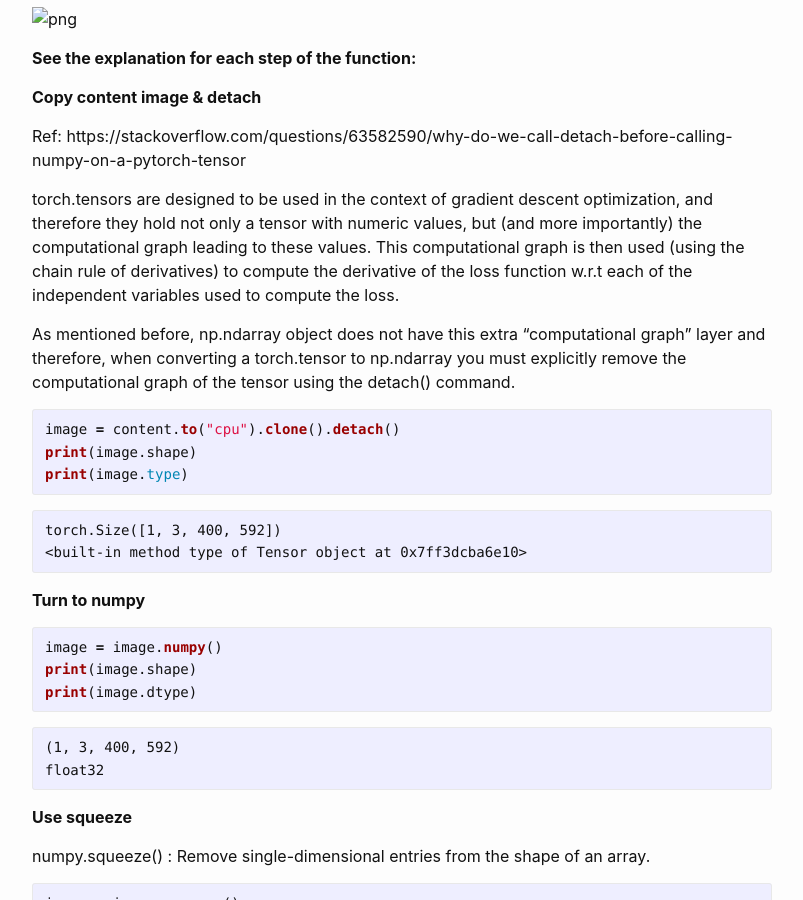
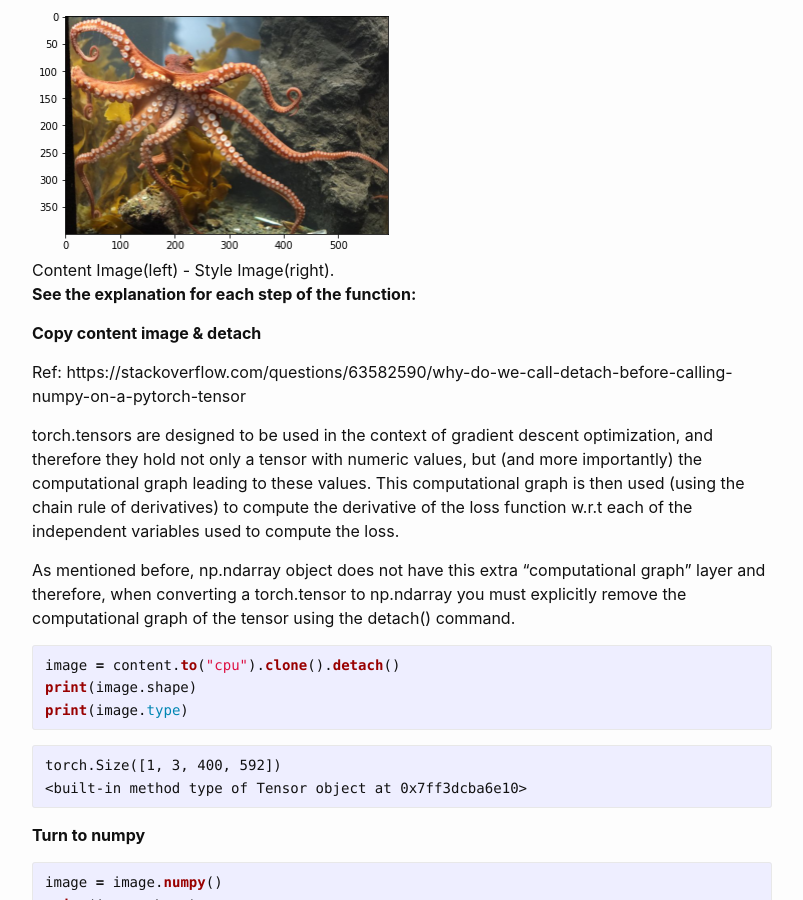
Before and after one commit to pelinbalci/pelinbalci.github.io, a Jekyll site: the page built from _posts/2020-10-19-image-operations.md, in a window 1280 px wide and 900 px high, scrolled down 3438 px. Shown: the whole window, without its empty margins (238-1041 px from the left). Built offline with Jekyll 4.4.1, drawn with Linux system fonts in a browser that asks for light colours; some of the changed text lies outside the part shown.

Commit message:
add image

```diff
--- a/_posts/2020-10-19-image-operations.md
+++ b/_posts/2020-10-19-image-operations.md
@@ -185,9 +185,10 @@ ax2.imshow(im_convert(style))
     <matplotlib.image.AxesImage at 0x7ff3dcbcafd0>
 
 
-
-
-![png](assets/image_op/content_style.png)
+<div class="fig figcenter fighighlight">
+  <img src="/assets/image_op/content.png" width="49%">
+  <div class="figcaption">Content Image(left) - Style Image(right).</div>
+</div>
 
 
 **See the explanation for each step of the function:**
@@ -360,12 +361,9 @@ plt.imshow(image)
 
     <matplotlib.image.AxesImage at 0x7ff3dae27cc0>
 
-
-
-
 <div class="fig figcenter fighighlight">
   <img src="/assets/image_op/content.png" width="49%">
-  <div class="figcaption">Content image (right).</div>
+  <div class="figcaption">Content image.</div>
 </div>
 
 **Summary:**
```
